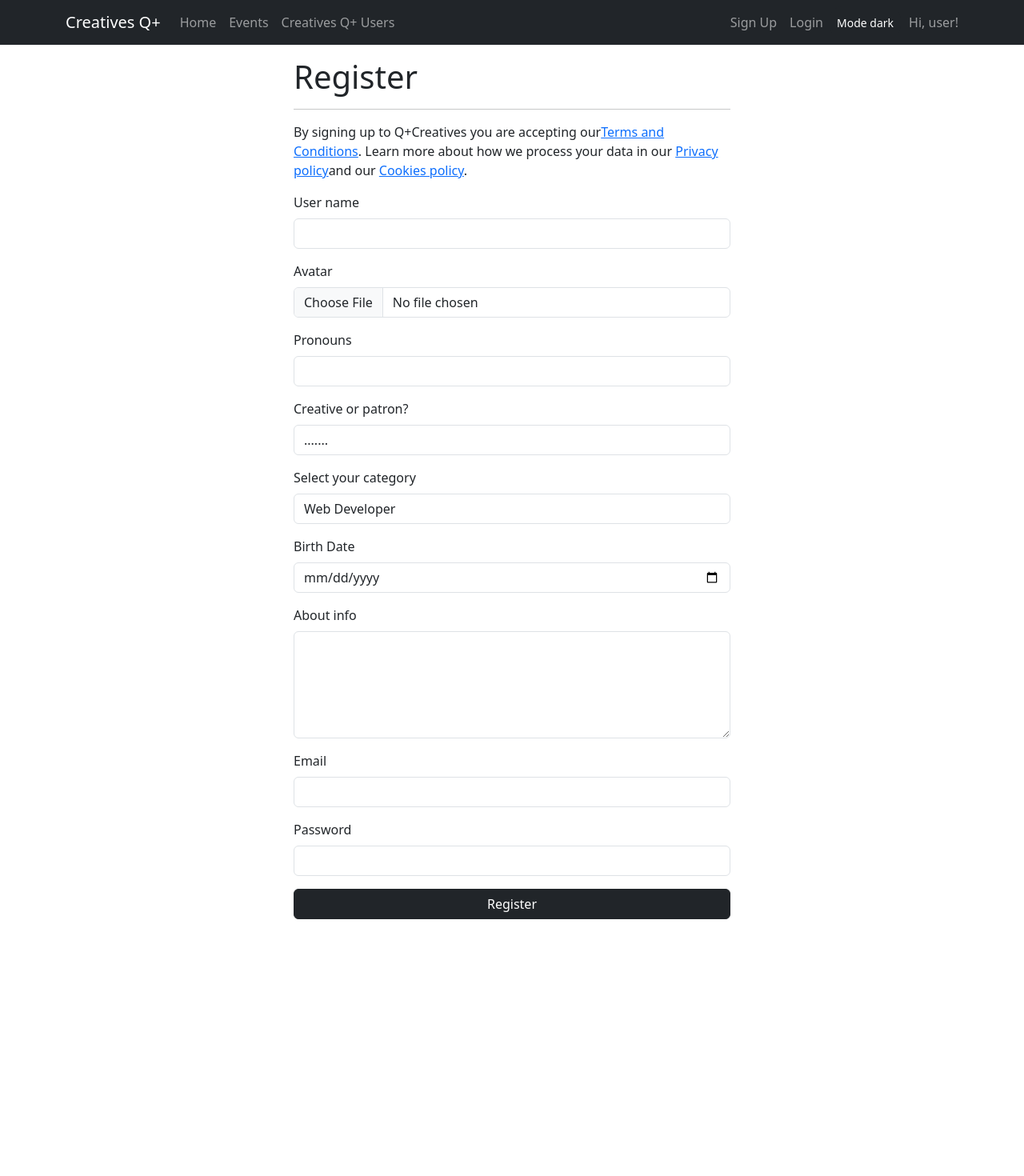
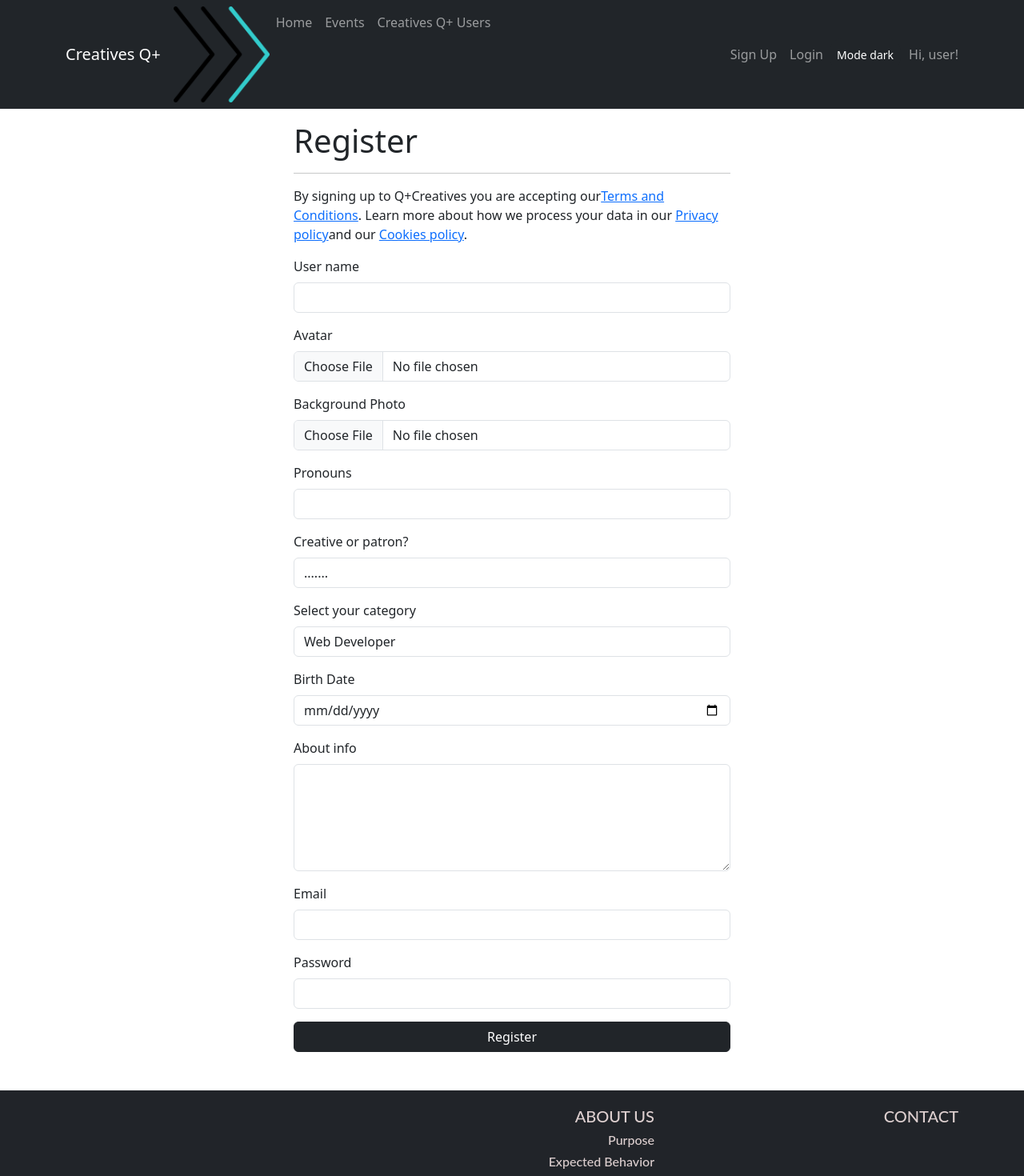
Before and after one commit to samuelemarino04/Q-support-client, a React (Vite) app: page /signup in a window 1280 px wide. Shown: the top 1470 px of the page at 80% size. Before the commit the page ends 1288 px from the top, so only its background shows below. Built offline with nearby package versions, Linux system fonts and the light colour scheme.

Commit message:
cambios profile

```diff
--- a/package.json
+++ b/package.json
@@ -22,6 +22,7 @@
     "react-dom": "^18.2.0",
     "react-geocode": "^0.2.3",
     "react-google-places-autocomplete": "^4.0.1",
+    "react-icons": "^4.10.1",
     "react-router-dom": "^6.15.0"
   },
   "devDependencies": {
--- a/src/App.css
+++ b/src/App.css
@@ -1,16 +1,7 @@
 body {
-  font-family: sans-serif;
+  font-family: Lato,
+    sans-serif;
   font-weight: 100;
-}
-
-footer {
-  color: white;
-  font-size: .6em;
-  text-align: center;
-  bottom: 0;
-  width: 100%;
-  height: 50px;
-  left: 0;
 }
 
 .dark {
--- a/src/components/CreativeCard/CreativeCard.css
+++ b/src/components/CreativeCard/CreativeCard.css
@@ -2,7 +2,7 @@
     width: 300px;
     height: 480px;
     background: white;
-    border-radius: 10px;
+    border-radius: 5px;
     box-shadow: 0px 1px 10px 1px black;
     overflow: hidden;
 
@@ -16,20 +16,18 @@
     align-items: center;
 }
 
-.upper-container {
-    height: 100px;
+.background-image {
+    height: 250px;
     background-color: #212429;
 }
 
-
-
 .image-container img {
     background: white;
-    width: 100px;
-    height: 100px;
+    width: 150px;
+    height: 150px;
     border-radius: 50%;
     padding: 5px;
-    transform: translate(95px, 45px);
+    transform: translate(75px, 70px);
     object-fit: cover;
 }
 
@@ -38,7 +36,7 @@ img {
 }
 
 .lower-container {
-    margin-top: 60px;
+    margin-top: 30px;
     height: 300px;
     background: white;
     text-align: center;
--- a/src/components/CreativeCard/CreativeCard.jsx
+++ b/src/components/CreativeCard/CreativeCard.jsx
@@ -2,12 +2,14 @@ import { Col } from "react-bootstrap"
 import './CreativeCard.css'
 import { Link } from "react-router-dom"
 
-const CreativeCard = ({ _id, username, avatar, category, aboutInfo }) => {
+const CreativeCard = ({ _id, username, avatar, category, aboutInfo, backgroundImage }) => {
     return (
         <Col lg={{ span: 4 }} md={{ span: 6 }}>
             <div className="CreativeCard">
                 <div className="Card">
-                    <div className="upper-container">
+                    <div className="background-image">
+                        <img src={backgroundImage} alt="background foto" />
+
                         <div className="image-container">
                             <img src={avatar} alt="#" height='100px' width='100px' />
                         </div>
--- /dev/null
+++ b/src/components/Footer/Footer.css
@@ -0,0 +1,18 @@
+Footer {
+    background-color: #212429;
+    color: rgb(221, 207, 207);
+    font-size: 1em;
+    text-align: right;
+    bottom: 0;
+    width: 100%;
+    height: 150px;
+    left: 0;
+    position: relative;
+    display: block;
+    padding: 20px 15px 8px;
+    font-family: Lato, sans-serif;
+}
+
+.Footer h6 {
+    margin-top: 0.25rem;
+}
--- a/src/components/Footer/Footer_.jsx
+++ b/src/components/Footer/Footer_.jsx
@@ -1,33 +1,23 @@
 import { Container, Row, Col } from 'react-bootstrap';
+import './Footer.css'
 
 const Footer = () => {
     return (
         <footer className="mt-5">
             <Container>
-                <Row>
-                    <Col>
-                        <h5>About us</h5>
-                        <ul className="list-unstyled">
-                            <li>Opción 1</li>
-                            <li>Opción 2</li>
-                            <li>Opción 3</li>
-                        </ul>
+                <Row className="justify-content-end">
+                    <Col md={4}>
+                        <section>
+                            <h5>ABOUT US</h5>
+                            <h6>Purpose</h6>
+                            <h6>Expected Behavior</h6>
+                            <h6>Privacy</h6>
+                        </section>
                     </Col>
-                    <Col>
-                        <h5>Profiles</h5>
-                        <ul className="list-unstyled">
-                            <li>Opción A</li>
-                            <li>Opción B</li>
-                            <li>Opción C</li>
-                        </ul>
-                    </Col>
-                    <Col>
-                        <h5>Columna 3</h5>
-                        <ul className="list-unstyled">
-                            <li>Opción X</li>
-                            <li>Opción Y</li>
-                            <li>Opción Z</li>
-                        </ul>
+                    <Col md={4}>
+                        <section>
+                            <h5>CONTACT</h5>
+                        </section>
                     </Col>
                 </Row>
             </Container>
--- /dev/null
+++ b/src/components/Navigation/Navigation.css
@@ -0,0 +1,5 @@
+.icon-img {
+    width: 120px;
+    height: 120px;
+    border: none;
+}
--- a/src/components/Navigation/Navigation_.jsx
+++ b/src/components/Navigation/Navigation_.jsx
@@ -3,6 +3,9 @@ import { Navbar, Nav, Container, Button } from 'react-bootstrap'
 import { Link } from 'react-router-dom'
 import { ThemeContext } from '../../contexts/theme.context'
 import { AuthContext } from '../../contexts/auth.context'
+import './Navigation.css'
+
+
 
 
 const Navigation = () => {
@@ -20,6 +23,7 @@ const Navigation = () => {
                 <Navbar.Toggle aria-controls="basic-navbar-nav" />
                 <Navbar.Collapse id="basic-navbar-nav">
                     <Nav className="me-auto">
+                        <img src="/images/avance-rapido.png" alt="foto icono" className="icon-img" />
                         <Link to={'/'} className='nav-link'>Home</Link>
                         <Link to={'/events'} className='nav-link'>Events</Link>
                         <Link to={'/getAllUsers'} className='nav-link'>Creatives Q+ Users</Link>
@@ -33,7 +37,7 @@ const Navigation = () => {
                             </>
                         }
                         {
-                            loggedUser?.role === "PATRON" &&
+                            loggedUser?.role === "USER" &&
                             <>
                                 <Link to={`/user/${loggedUser._id}`} className='nav-link'>My profile</Link>
                                 <span className='nav-link' onClick={logout}>Logout</span>
--- a/src/components/SignupForm/SignupForm.jsx
+++ b/src/components/SignupForm/SignupForm.jsx
@@ -28,6 +28,7 @@ const SignupForm = ({ setShowModal }) => {
         password: '',
         pronouns: '',
         aboutInfo: '',
+        backgroundImage: ''
     }
 
     const { loggedUser } = useContext(AuthContext)
@@ -66,6 +67,26 @@ const SignupForm = ({ setShowModal }) => {
             .uploadimage(formData)
             .then(({ data }) => {
                 setSignupData({ ...signupData, avatar: data.cloudinary_url })
+                setLoadingImage(false)
+            })
+            .catch(err => {
+                console.log(err)
+                setLoadingImage(false)
+            })
+    }
+
+    //subir background photo
+    const handleBackgroundUpload = e => {
+
+        setLoadingImage(true)
+
+        const formData = new FormData()
+        formData.append('imageData', e.target.files[0])
+
+        uploadServices
+            .uploadimage(formData)
+            .then(({ data }) => {
+                setSignupData({ ...signupData, backgroundImage: data.cloudinary_url })
                 setLoadingImage(false)
             })
             .catch(err => {
@@ -121,6 +142,11 @@ const SignupForm = ({ setShowModal }) => {
                 <Form.Group className="mb-3" controlId="image">
                     <Form.Label>Avatar</Form.Label>
                     <Form.Control type="file" onChange={handleFileUpload} />
+                </Form.Group>
+
+                <Form.Group className="mb-3" controlId="backgroundImage">
+                    <Form.Label>Background Photo</Form.Label>
+                    <Form.Control type="file" onChange={handleBackgroundUpload} />
                 </Form.Group>
 
                 <Form.Group className="mb-3" controlId="pronouns" >
--- a/src/components/SubscriptionCard/SubscriptionCard.jsx
+++ b/src/components/SubscriptionCard/SubscriptionCard.jsx
@@ -55,7 +55,7 @@ const SubscriptionCard = ({ _id, title, description, clients, type, price, curre
                     {loggedUser?._id !== owner ?
 
                         clients.includes(loggedUser?._id) ?
-                            <Button variant="dark" size='sm' onClick={handleUnsubscribe}>Cancel subscription</Button>
+                            <Button variant="dark" size='sm' >Cancel subscription</Button>
                             :
                             <Button variant="dark" size='sm' onClick={() => setShowPaymentModal(true)}>Join</Button>
                         :
--- a/src/components/UserCard/UserCard.jsx
+++ b/src/components/UserCard/UserCard.jsx
@@ -1,4 +1,6 @@
-import { Col, Button } from "react-bootstrap"
+import { Col } from "react-bootstrap"
+import { Link } from "react-router-dom"
+
 
 const UserCard = ({ username, rol, avatar, category, email }) => {
 
@@ -16,9 +18,6 @@ const UserCard = ({ username, rol, avatar, category, email }) => {
                         <h4>{rol}</h4>
                         <h4>{category}</h4>
                         <h4>{email}</h4>
-                        <Button variant='dark' type='submit' >
-                            Delete User</Button>
-
                     </div>
                 </div>
             </div>
--- a/src/pages/AllUsersPage/AllUsersPage.jsx
+++ b/src/pages/AllUsersPage/AllUsersPage.jsx
@@ -4,7 +4,7 @@ import userService from '../../services/user.services';
 import { useNavigate } from 'react-router-dom';
 import { AuthContext } from '../../contexts/auth.context'
 import Loader from "../../components/Loader/Loader";
-import { Row } from "react-bootstrap";
+import { Row, Button } from "react-bootstrap";
 import UserCard from "../../components/UserCard/UserCard";
 
 
@@ -29,39 +29,39 @@ const AllUsersPage = () => {
             .catch(err => console.log(err))
     }
     // console.log("estos son los users", )
-    const handleDeleteUser = (user_id) => {
+    const handleDeleteUser = (user_id, e) => {
+        e.preventDefault();
 
         userService
             .deleteUser(user_id)
             .then(() => {
-                logout()
-                navigate('/getAllUsers')
+                loadUserDetails()
             })
-            .catch(err => console.log(err))
+            .catch(err => console.log(err));
     }
 
-
     return (
-
-
-
-        !users ?
+        !users ? (
             <Loader />
-            :
+        ) : (
             <>
                 <Row>
-
-                    {
-                        users.map(eachUser => <UserCard {...eachUser} key={eachUser._id} />
-
-
-                        )
-
-                    }
+                    {users.map(eachUser => (
+                        <div key={eachUser._id} className="d-flex align-items-center">
+                            <UserCard {...eachUser} />
+                            <Button
+                                variant="dark"
+                                type="button"
+                                onClick={(e) => handleDeleteUser(eachUser._id, e)}
+                            >
+                                Delete User
+                            </Button>
+                        </div>
+                    ))}
                 </Row>
             </>
+        )
     )
-
 }
 
 export default AllUsersPage
```
Also changed, not shown: public/images/avance-rapido.png (added), 1 other file (tests, documents, lock files or other folders).
